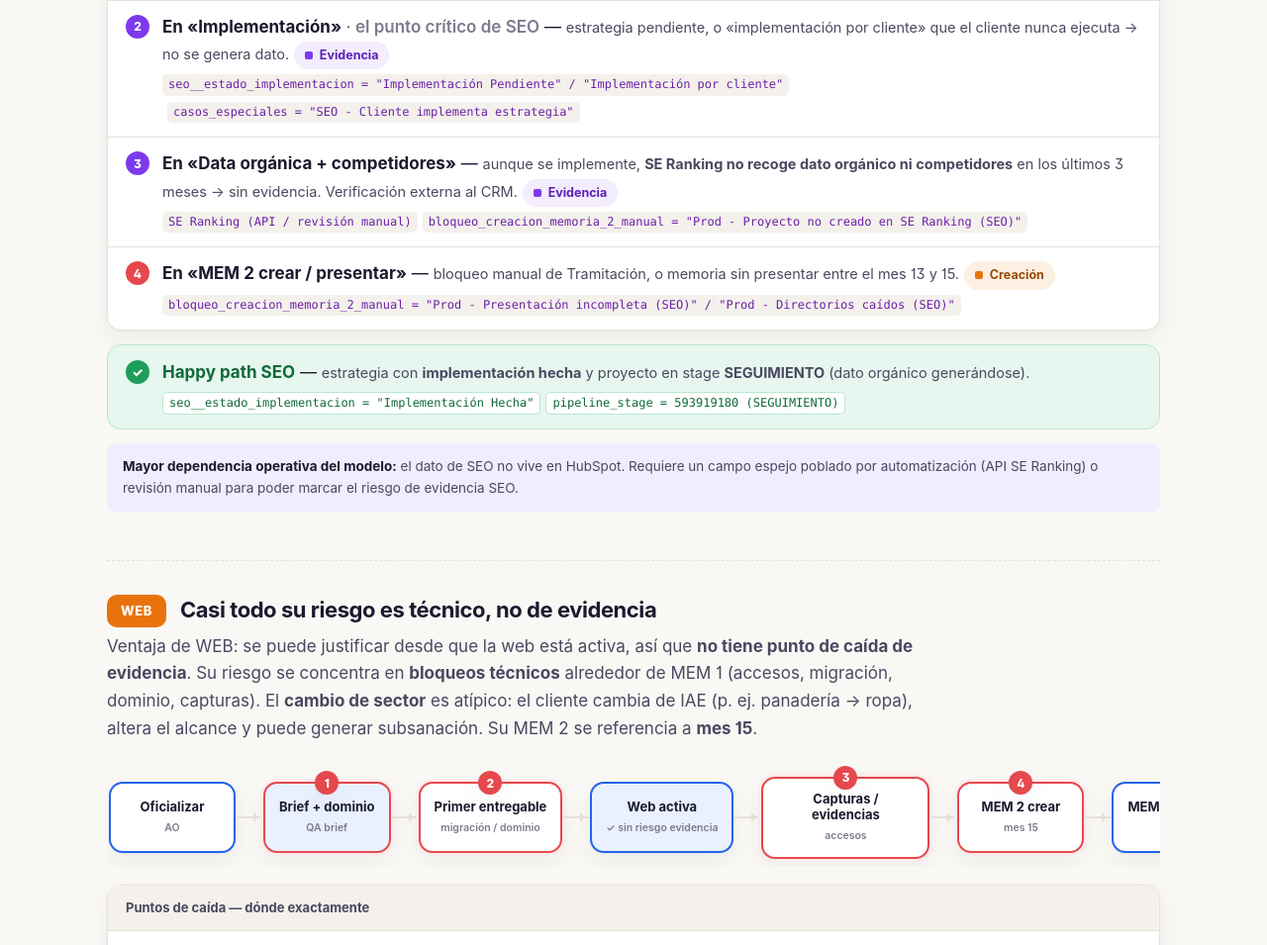
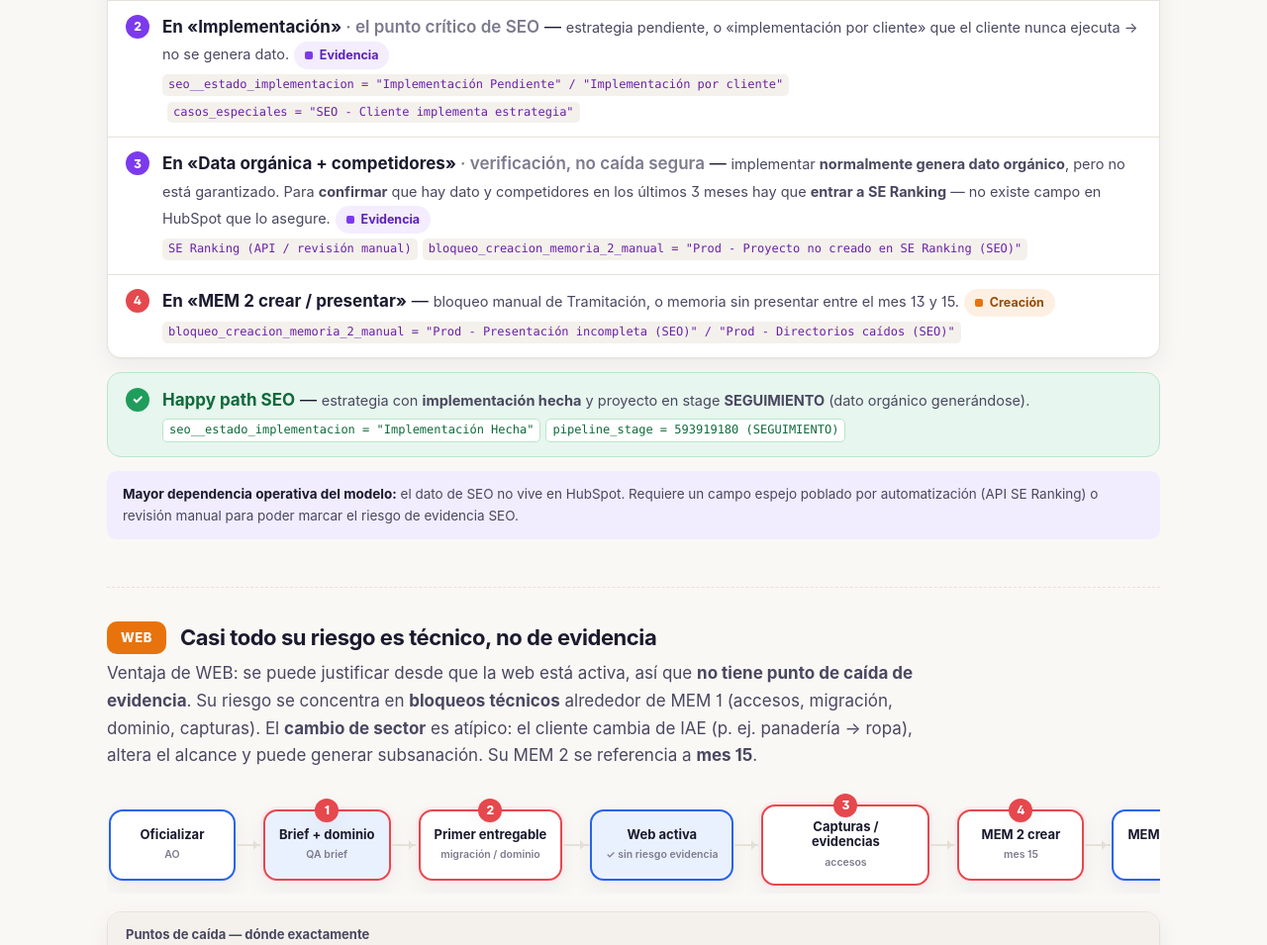
Before and after one commit to Orb-Sebas/projects_ops, a plain HTML site: page index.html in a window 1280 px wide. Shown: the part 3487-4442 px from the top of the page at 99% size. Drawn offline with Linux system fonts and the light colour scheme.

Commit message:
SEO: data orgánica como verificación (entrar a SE Ranking), no caída segura

```diff
--- a/index.html
+++ b/index.html
@@ -341,7 +341,7 @@
         <div class="dh">Puntos de caída — dónde exactamente</div>
         <li><span class="dmark">1</span><div class="dbody"><span class="dstep">En «Brief + accesos» <span class="at">· antes de MEM 1</span></span> — <span class="dtxt">brief rechazado, o el sitio web no carga / 2FA / faltan credenciales para acceder y capturar.</span> <span class="pill crea">Creación</span><br><span class="dfield">validacion_qa_brief_minimo = "Falta información"</span><span class="dfield">bloqueo__detalle = "Sitio Web no Carga" / "2FA" / "Falta Credenciales de Acceso." / "Sitio WEB no Apto para SEO"</span></div></li>
         <li><span class="dmark evi">2</span><div class="dbody"><span class="dstep">En «Implementación» <span class="at">· el punto crítico de SEO</span></span> — <span class="dtxt">estrategia pendiente, o «implementación por cliente» que el cliente nunca ejecuta → no se genera dato.</span> <span class="pill evi">Evidencia</span><br><span class="dfield">seo__estado_implementacion = "Implementación Pendiente" / "Implementación por cliente"</span><span class="dfield">casos_especiales = "SEO - Cliente implementa estrategia"</span></div></li>
-        <li><span class="dmark evi">3</span><div class="dbody"><span class="dstep">En «Data orgánica + competidores»</span> — <span class="dtxt">aunque se implemente, <b>SE Ranking no recoge dato orgánico ni competidores</b> en los últimos 3 meses → sin evidencia. Verificación externa al CRM.</span> <span class="pill evi">Evidencia</span><br><span class="dfield">SE Ranking (API / revisión manual)</span><span class="dfield">bloqueo_creacion_memoria_2_manual = "Prod - Proyecto no creado en SE Ranking (SEO)"</span></div></li>
+        <li><span class="dmark evi">3</span><div class="dbody"><span class="dstep">En «Data orgánica + competidores» <span class="at">· verificación, no caída segura</span></span> — <span class="dtxt">implementar <b>normalmente genera dato orgánico</b>, pero no está garantizado. Para <b>confirmar</b> que hay dato y competidores en los últimos 3 meses hay que <b>entrar a SE Ranking</b> — no existe campo en HubSpot que lo asegure.</span> <span class="pill evi">Evidencia</span><br><span class="dfield">SE Ranking (API / revisión manual)</span><span class="dfield">bloqueo_creacion_memoria_2_manual = "Prod - Proyecto no creado en SE Ranking (SEO)"</span></div></li>
         <li><span class="dmark">4</span><div class="dbody"><span class="dstep">En «MEM 2 crear / presentar»</span> — <span class="dtxt">bloqueo manual de Tramitación, o memoria sin presentar entre el mes 13 y 15.</span> <span class="pill crea">Creación</span><br><span class="dfield">bloqueo_creacion_memoria_2_manual = "Prod - Presentación incompleta (SEO)" / "Prod - Directorios caídos (SEO)"</span></div></li>
       </ul>
       <div class="happy"><span class="hk">✓</span><div><span class="ht">Happy path SEO</span> — <span class="htxt">estrategia con <b>implementación hecha</b> y proyecto en stage <b>SEGUIMIENTO</b> (dato orgánico generándose).</span><br><span class="dfield">seo__estado_implementacion = "Implementación Hecha"</span><span class="dfield">pipeline_stage = 593919180 (SEGUIMIENTO)</span></div></div>
```
